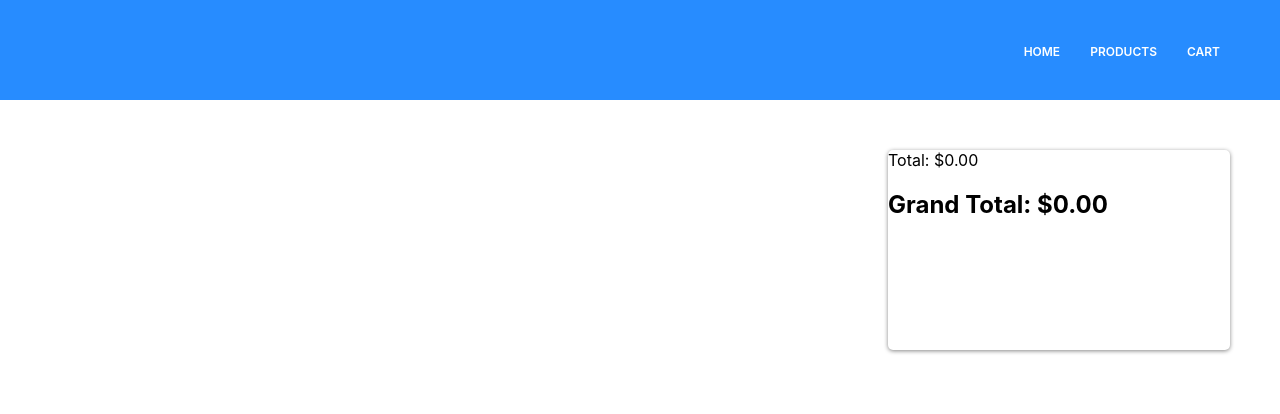
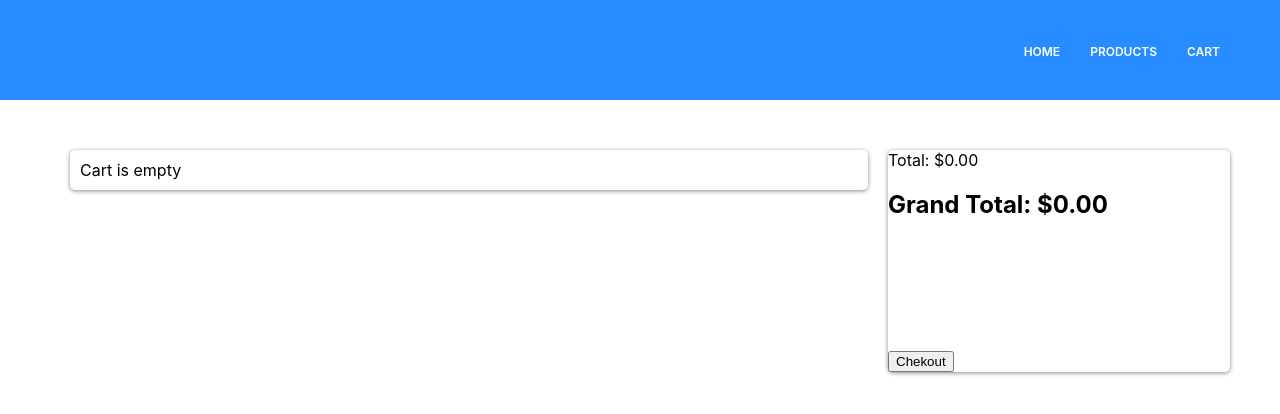
Before and after one commit to PabloVazquezFayat/react-ecom, a React (Create React App) app: page /cart in a window 1280 px wide. Shown: the top 414 px of the page. Built offline with nearby package versions, Linux system fonts and the light colour scheme.

Commit message:
added remove from cart button to cart component

```diff
--- a/src/Components/Cart/Cart.css
+++ b/src/Components/Cart/Cart.css
@@ -23,10 +23,16 @@
     margin: 0px;
 }
 
-.cart-order{
+.cart-order-container{
     width: 30%;
     min-height: 200px;
     box-shadow: 0px 1px 4px rgb(134, 134, 134);
+    border-radius: 5px;
+}
+
+.cart-order{
+    width: 100%;
+    min-height: 200px;
     border-radius: 5px;
 }
 
--- a/src/Components/Cart/Cart.jsx
+++ b/src/Components/Cart/Cart.jsx
@@ -36,9 +36,23 @@ export default function Cart(props) {
         return `$${price.toFixed(2)}`;
     }
 
+    const deleteFromCart = (id)=> {
+        props.setCart((prevState) => {
+
+            const productInCart = prevState.find((product) => product.id === parseInt(id));
+
+            if (productInCart) {
+                return [...prevState.filter(product => product.id !== id)];
+            } else {
+                return prevState;
+            }
+
+        });
+    }
+
     const createCartItems = ()=> {
 
-        if(!cart){
+        if(cart.length === 0){
             return <li className="cart-item">Cart is empty</li>
         }
 
@@ -65,6 +79,9 @@ export default function Cart(props) {
                                 :
                                 null
                             }
+                        </div>
+                        <div className="cart-item-delete">
+                            <button type="button" onClick={()=> deleteFromCart(product.id)}>Remove from cart</button>
                         </div>
                     </li>
         });
@@ -95,9 +112,14 @@ export default function Cart(props) {
                     </ul>
                 </div>
 
-                <div className="cart-order">
-                    <div>Total: ${getTotal()}</div>
-                    <h2>Grand Total: ${getTotal()}</h2>
+                <div className="cart-order-container">
+                    <div className="cart-order">
+                        <div>Total: ${getTotal()}</div>
+                        <h2>Grand Total: ${getTotal()}</h2>
+                    </div>
+                    <div>
+                        <button type="button">Chekout</button>
+                    </div>
                 </div>
 
             </div>
```
